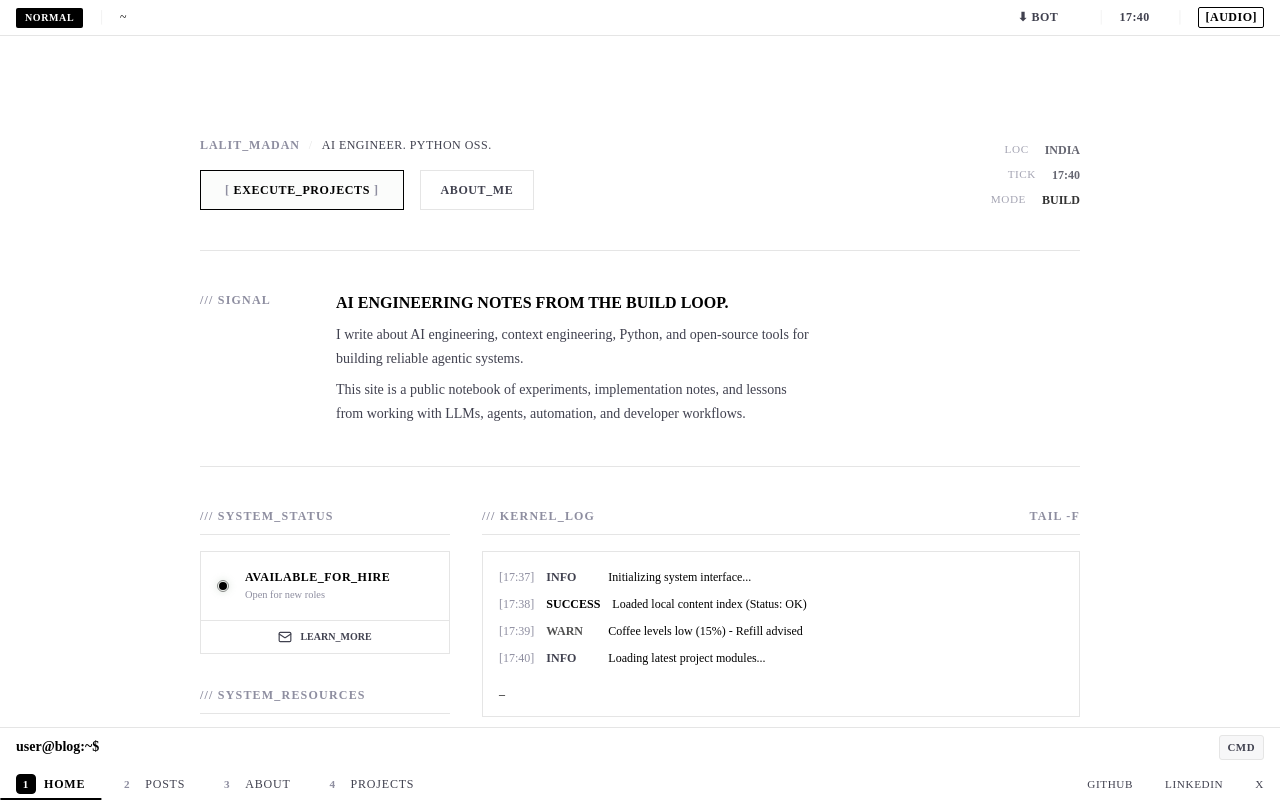
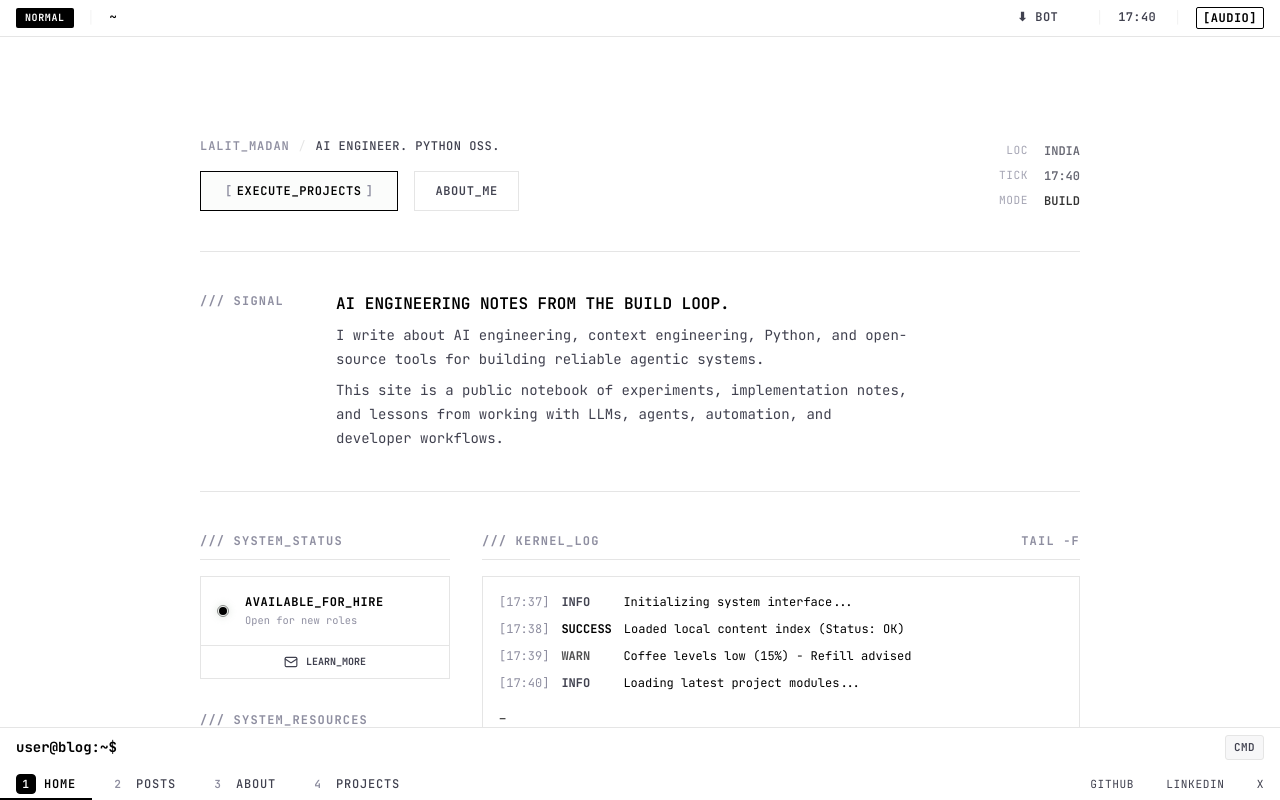
Before and after one commit to madanlalit/personal-blog, a Next.js app: page / in a window 1280 px wide. Built offline with nearby package versions, Linux system fonts and the light colour scheme.

Commit message:
Refactor fonts configuration to lib/fonts.ts

```diff
--- a/app/layout.tsx
+++ b/app/layout.tsx
@@ -7,9 +7,9 @@ import WebMCPProvider from '@/components/WebMCPProvider';
 import { Analytics } from '@vercel/analytics/next';
 import { SpeedInsights } from '@vercel/speed-insights/next';
 import { GoogleAnalytics } from '@next/third-parties/google';
+import { inter, jetbrainsMono } from '@/lib/fonts';
 import './globals.css';
 import './app.css';
-
 const GOOGLE_ANALYTICS_ID = 'G-25B25C48S4';
 
 export const metadata: Metadata = {
@@ -62,7 +62,7 @@ export default function RootLayout({
     const posts = getAllPostsMeta();
 
     return (
-        <html lang={SITE_CONFIG.language}>
+        <html lang={SITE_CONFIG.language} className={`${inter.variable} ${jetbrainsMono.variable}`}>
             <body>
                 <JsonLd />
                 <WebMCPProvider />
--- /dev/null
+++ b/lib/fonts.ts
@@ -0,0 +1,13 @@
+import { Inter, JetBrains_Mono } from 'next/font/google';
+
+export const inter = Inter({
+    subsets: ['latin'],
+    display: 'swap',
+    variable: '--font-inter',
+});
+
+export const jetbrainsMono = JetBrains_Mono({
+    subsets: ['latin'],
+    display: 'swap',
+    variable: '--font-mono',
+});
```
